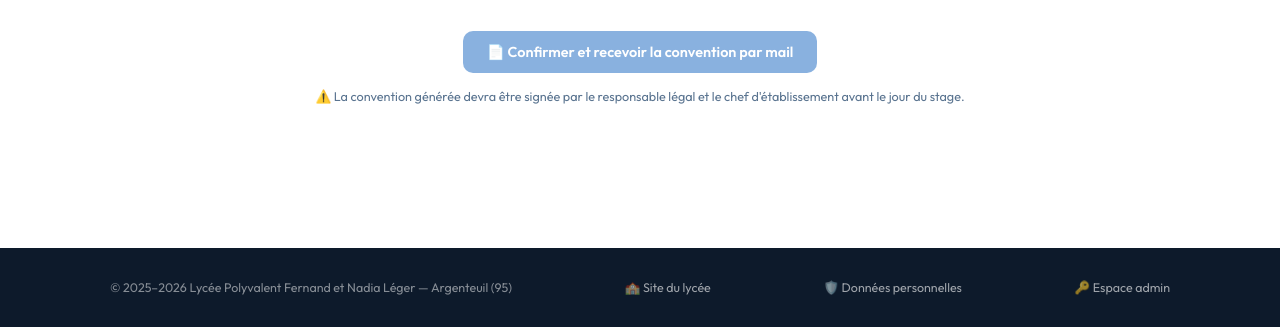
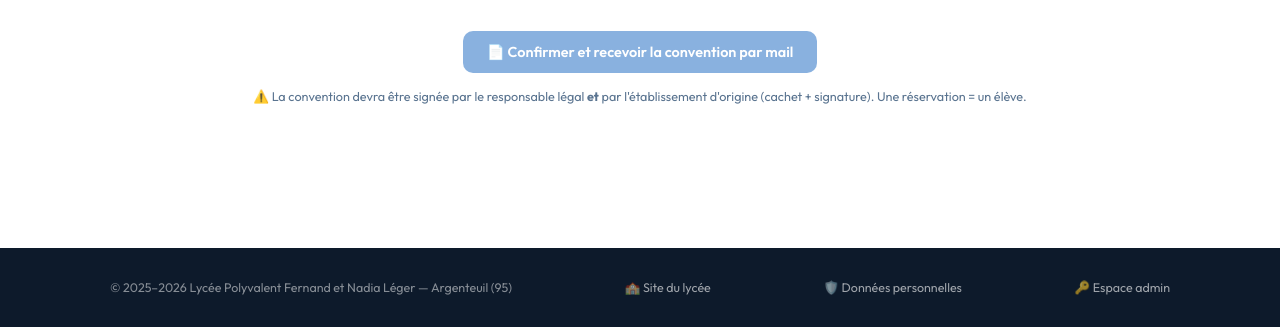
Before and after one commit to jamila-cell210/Fernand-Nadia-L-ger, a Flask app: template templates/reservation.html in a window 1280 px wide. Shown: the part 1647-1974 px from the top of the page. Run offline with Flask 3, Linux system fonts and the light colour scheme; the template is opened without the code that fills it, so the values that code supplies are empty.

Commit message:
Update reservation.html

```diff
--- a/templates/reservation.html
+++ b/templates/reservation.html
@@ -165,7 +165,7 @@
       <button type="submit" class="btn-primary" id="submit-btn" disabled style="opacity:.5;cursor:not-allowed">
         📄 Confirmer et recevoir la convention par mail
       </button>
-      <p>⚠️ La convention générée devra être signée par le responsable légal et le chef d'établissement avant le jour du stage.</p>
+     <p>⚠️ La convention devra être signée par le responsable légal <strong>et</strong> par l'établissement d'origine (cachet + signature). Une réservation = un élève.</p>
     </div>
   </form>
 </div>
```
